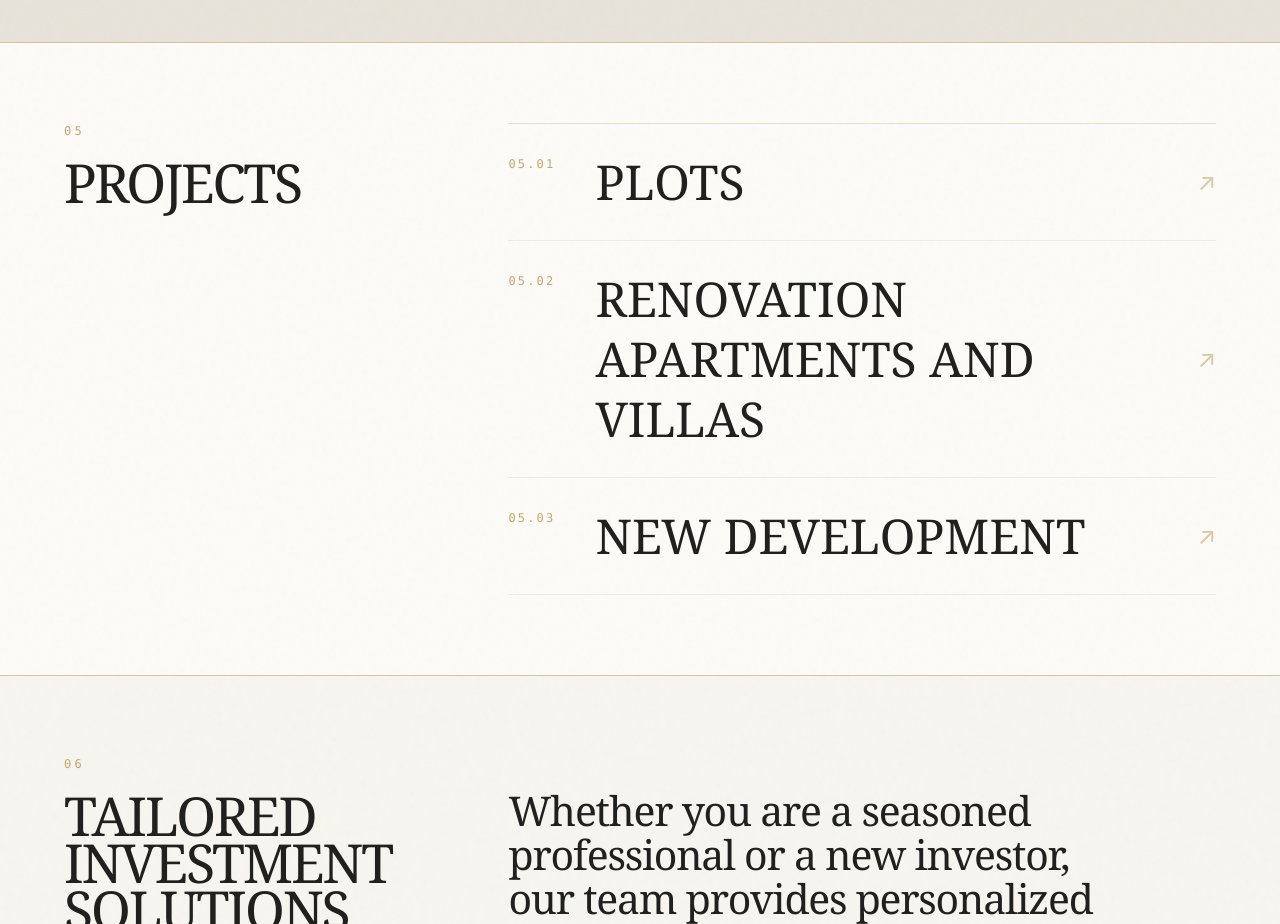
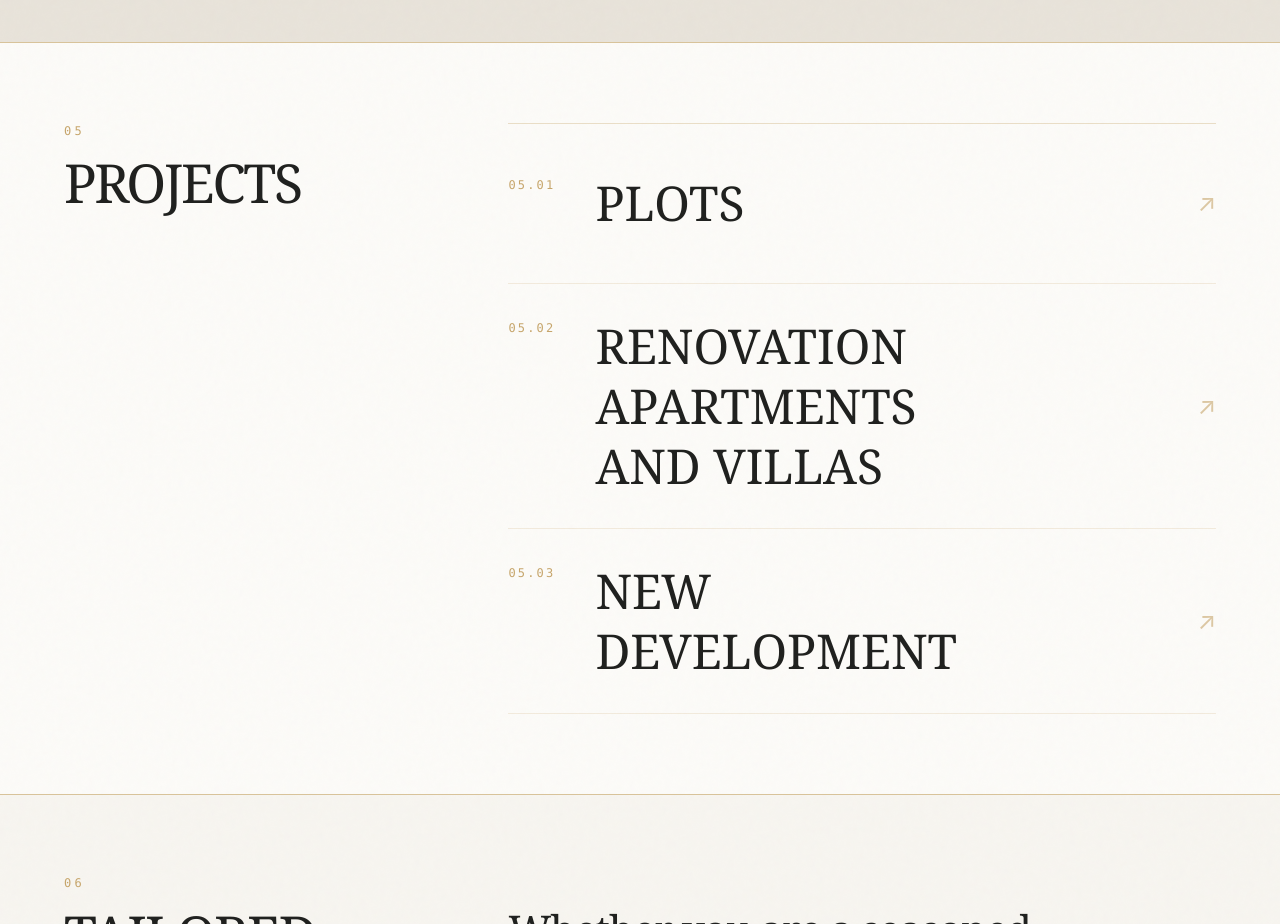
Before and after one commit to zdazix/brickinvest, a React (Vite) app in the folder app-1/: page / in a window 1280 px wide. Shown: the part 3860-4784 px from the top of the page. Built offline with nearby package versions, Linux system fonts and the light colour scheme.

Commit message:
Redesign ONLY the PROJECTS section.
Amazi-Operation-Id: task:288e409d-f874-4a40-8a55-7b88bc23e29a
Amazi-Operation-Payload: 13c054805b9441751c08c795ec3245ef4bb399278d22cd33dcbe8d90d5c66fd6

```diff
--- a/app-1/src/pages/home/components/ProjectsSection.tsx
+++ b/app-1/src/pages/home/components/ProjectsSection.tsx
@@ -1,9 +1,23 @@
+import { useState } from "react";
+
 import { useLocale } from "@/lib/i18n";
 
 const projectKeys = ["plots", "renovation", "newDevelopment"] as const;
 
+const projectImages = {
+  plots:
+    "https://images.unsplash.com/photo-1500382017468-9049fed747ef?auto=format&fit=crop&w=900&q=80",
+  renovation:
+    "https://images.unsplash.com/photo-1600607687920-4e2a09cf159d?auto=format&fit=crop&w=900&q=80",
+  newDevelopment:
+    "https://images.unsplash.com/photo-1600607687939-ce8a6c25118c?auto=format&fit=crop&w=900&q=80",
+} as const;
+
 export const ProjectsSection = () => {
   const { t } = useLocale();
+  const [activeProject, setActiveProject] = useState<
+    (typeof projectKeys)[number] | null
+  >(null);
 
   return (
     <section
@@ -23,12 +37,18 @@ export const ProjectsSection = () => {
           </div>
           <div className="border-t border-primary/35">
             {projectKeys.map((key, index) => (
-              <div
-                className="group flex items-center justify-between gap-6 border-b border-primary/20 py-6 transition-colors hover:bg-primary/5 sm:py-7"
+              <button
+                aria-label={`View ${t(key)}`}
+                className="group relative flex min-h-36 w-full items-center justify-between gap-6 overflow-hidden border-b border-primary/20 px-0 py-8 text-left transition-colors hover:bg-secondary focus-visible:bg-secondary sm:min-h-40"
                 data-cursor-project
                 key={key}
+                onBlur={() => setActiveProject(null)}
+                onFocus={() => setActiveProject(key)}
+                onMouseEnter={() => setActiveProject(key)}
+                onMouseLeave={() => setActiveProject(null)}
+                type="button"
               >
-                <div className="flex items-start gap-6 sm:gap-10">
+                <div className="relative z-10 flex min-w-0 items-start gap-7 pr-28 sm:gap-10 sm:pr-40">
                   <span className="pt-1 font-mono text-xs tracking-[0.18em] text-primary">
                     05.0{index + 1}
                   </span>
@@ -36,10 +56,15 @@ export const ProjectsSection = () => {
                     {t(key)}
                   </span>
                 </div>
-                <span className="text-2xl text-primary/60 transition-transform group-hover:translate-x-1">
+                <img
+                  alt=""
+                  className={`absolute top-1/2 right-12 z-0 h-28 w-44 -translate-y-1/2 object-cover opacity-0 grayscale transition-[opacity,filter] duration-500 ease-out group-hover:opacity-100 group-hover:grayscale-0 sm:right-20 sm:h-32 sm:w-56 ${activeProject === key ? "opacity-100 grayscale-0" : ""}`}
+                  src={projectImages[key]}
+                />
+                <span className="relative z-10 text-2xl text-primary/60 transition-transform duration-300 group-hover:translate-x-1">
                   ↗
                 </span>
-              </div>
+              </button>
             ))}
           </div>
         </div>
```
